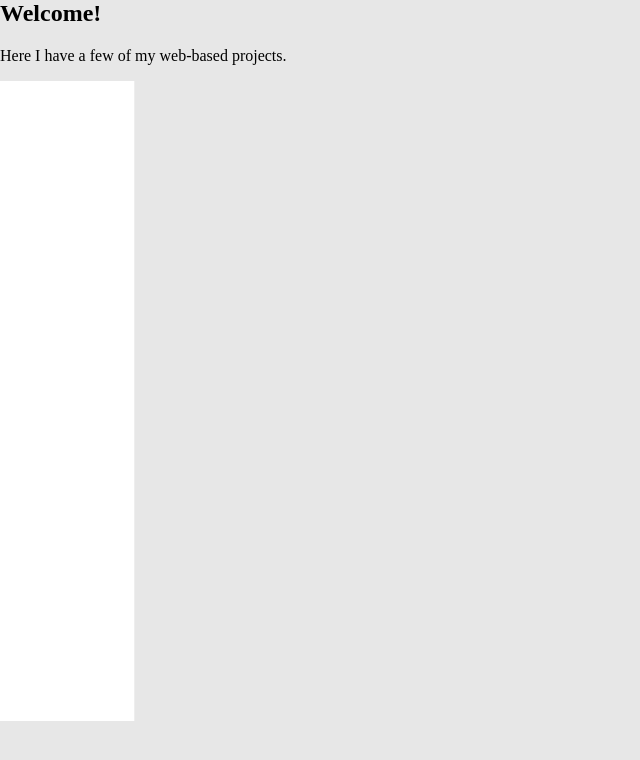
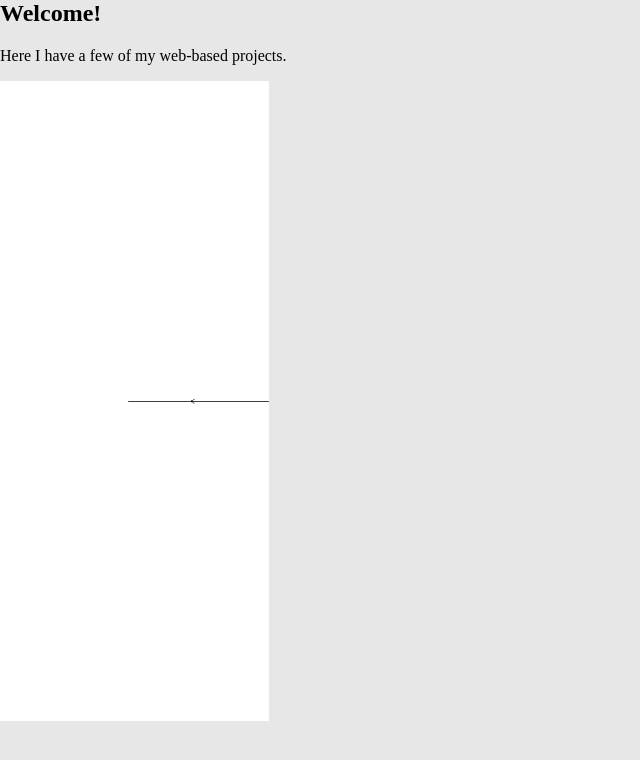
Before and after one commit to Mch47/Mch47.github.io, a plain HTML site: page index.html in a window 1280 px wide. Shown: the whole page, without its empty margins (0-640 px from the left). Drawn offline with Linux system fonts and the light colour scheme.

Commit message:
change resolution and fix css

```diff
--- a/index.html
+++ b/index.html
@@ -8,7 +8,7 @@
 <body style="background-color: rgb(231, 231, 231);margin:0;" onload="start()">
     <h2>Welcome!</h2>
     <p>Here I have a few of my web-based projects.</p>
-    <canvas id="TestCanvas" width="2000" height="2000" style="border:none;margin: 0;width: 70%;height: 80%;"></canvas>
+    <canvas id="TestCanvas" width="1000" height="1000" style="border:none;margin: auto;width: 70%;height: 80%;"></canvas>
 </body>
 
 </html>
```
